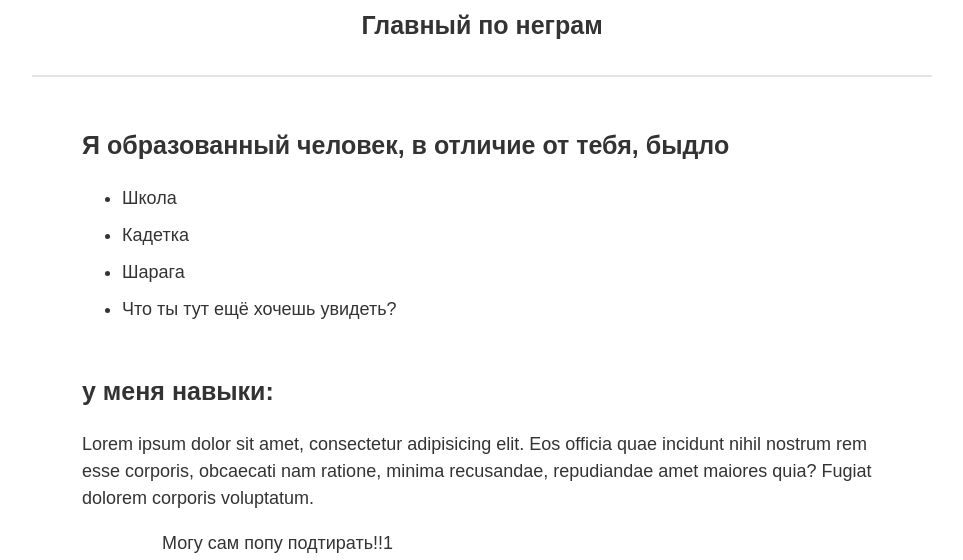
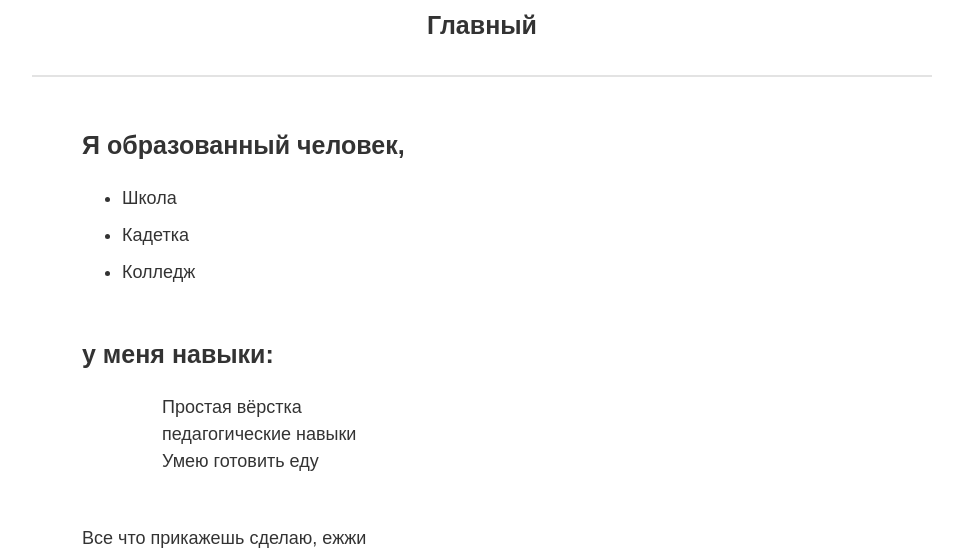
Before and after one commit to MrKeke/MrKeke.github.io, a plain HTML site: page index.html in a window 1280 px wide. Shown: the part 233-793 px from the top of the page, without its empty margins (158-1121 px from the left). Drawn offline with Linux system fonts and the light colour scheme.

Commit message:
Update index.html

```diff
--- a/index.html
+++ b/index.html
@@ -14,35 +14,34 @@
             Графов Александр Алексеевич
         </h1>
         <h2>
-            Главный по неграм
+            Главный
         </h2>
 
         <section>
             <h2>
-                Я образованный человек, в отличие от тебя, быдло
+                Я образованный человек,
             </h2>
             <ul>
                 <li>Школа</li>
                 <li>Кадетка</li>
-                <li>Шарага</li>
-                <li>Что ты тут ещё хочешь увидеть?</li>
+                <li>Колледж</li>
             </ul>
         </section>
 
         <section>
            <h2>у меня навыки:</h2>
 
-           <p>Lorem ipsum dolor sit amet, consectetur adipisicing elit. Eos officia quae incidunt nihil nostrum rem esse corporis, obcaecati nam ratione, minima recusandae, repudiandae amet maiores quia? Fugiat dolorem corporis voluptatum.</p>
+           <p></p>
             <ul>
-                <ol>Могу сам попу подтирать!!1</ol>
-                <ol>могу подтирать попу кому-нибудь</ol>
+                <ol>Простая вёрстка</ol>
+                <ol>педагогические навыки</ol>
                 <ol>Умею готовить еду</ol>
             </ul>
         </section>
 
         <section>
             Все что прикажешь сделаю, ежжи
-           <p> Lorem ipsum dolor sit amet consectetur adipisicing elit. Sapiente illo possimus earum minima nihil itaque nemo recusandae explicabo quisquam nesciunt, officia, laudantium quae tenetur vitae maxime natus eveniet commodi eaque. </p>
+           <p> alexgraf0701@gmail.com </p>
         </section>
 
         </main>
```
